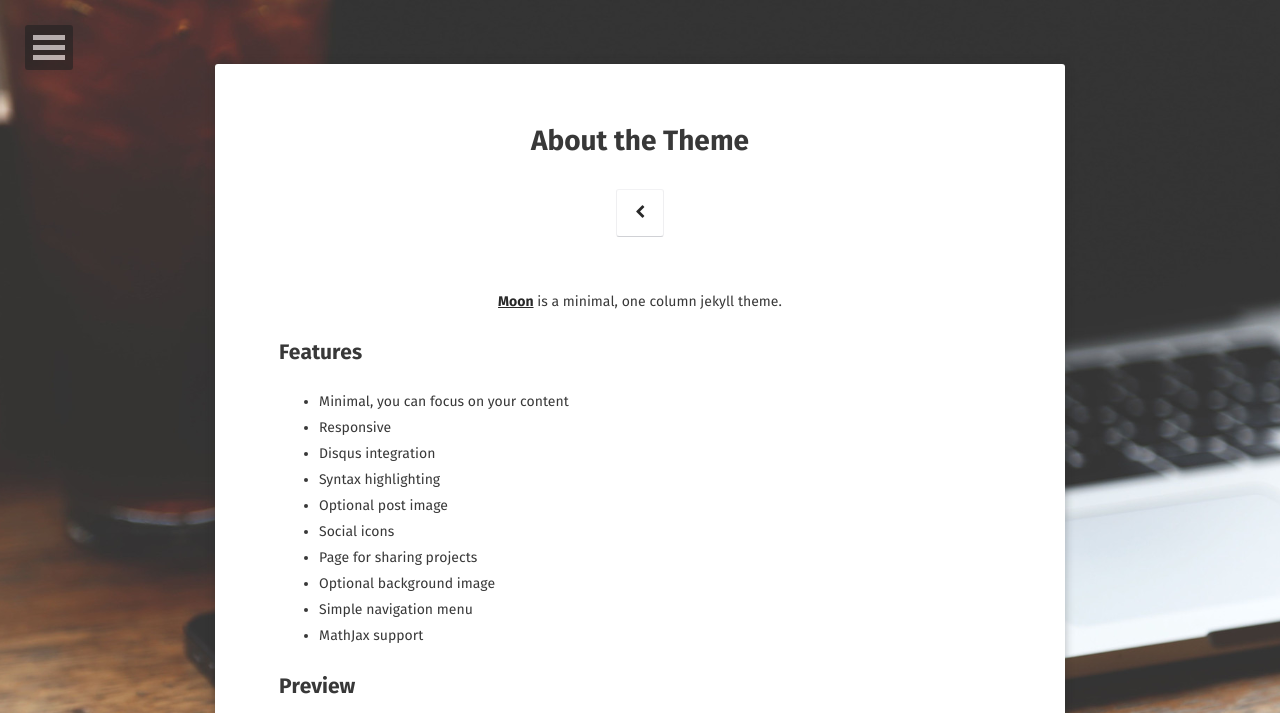
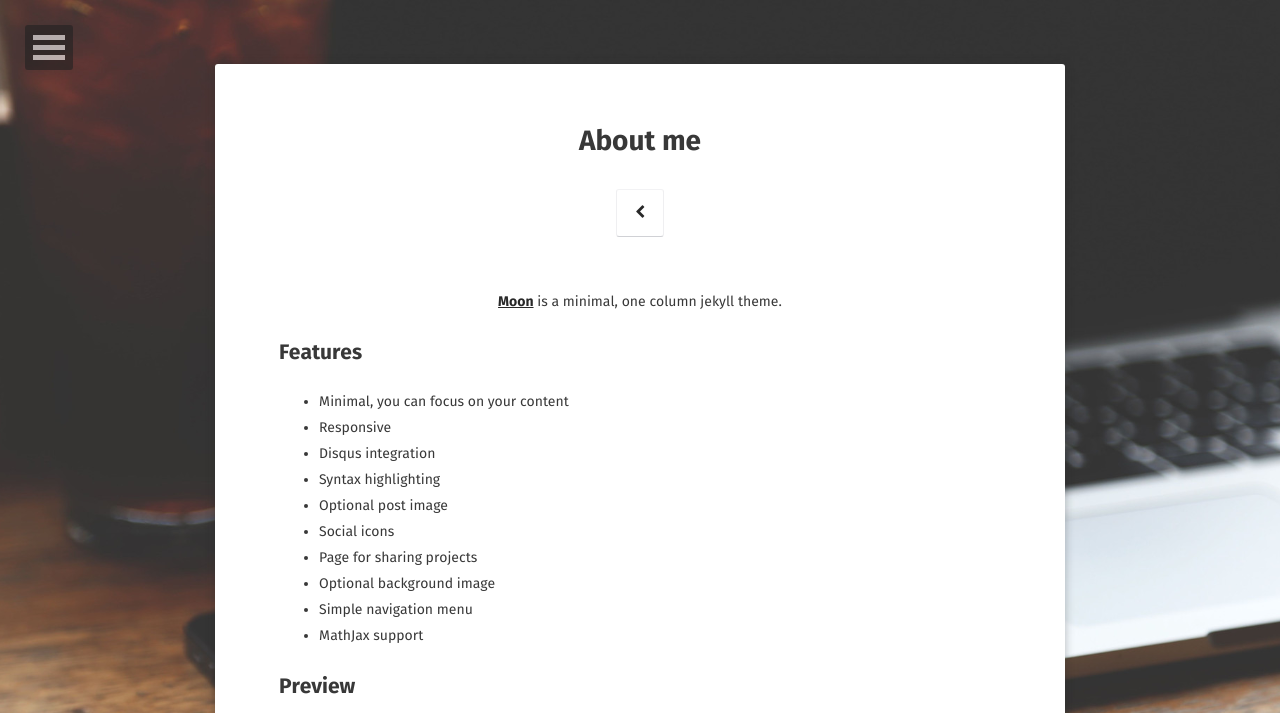
Before and after one commit to duanjian66/duanjian66.github.io, a Jekyll site: the page built from about/index.md, in a window 1280 px wide, cut to the strip 0-713 px from the top of the page. Built offline with Jekyll 4.4.1, drawn with Linux system fonts in a browser that asks for light colours; some web fonts are replaced.

Commit message:
Update index.md

```diff
--- a/about/index.md
+++ b/about/index.md
@@ -1,8 +1,8 @@
 ---
 layout: page
-title: About the Theme
-tags: [about, Jekyll, theme, moon]
-date: 2016-03-21
+title: About me
+tags: [about, me]
+date: 2016-10-3
 comments: false
 ---
 
```
